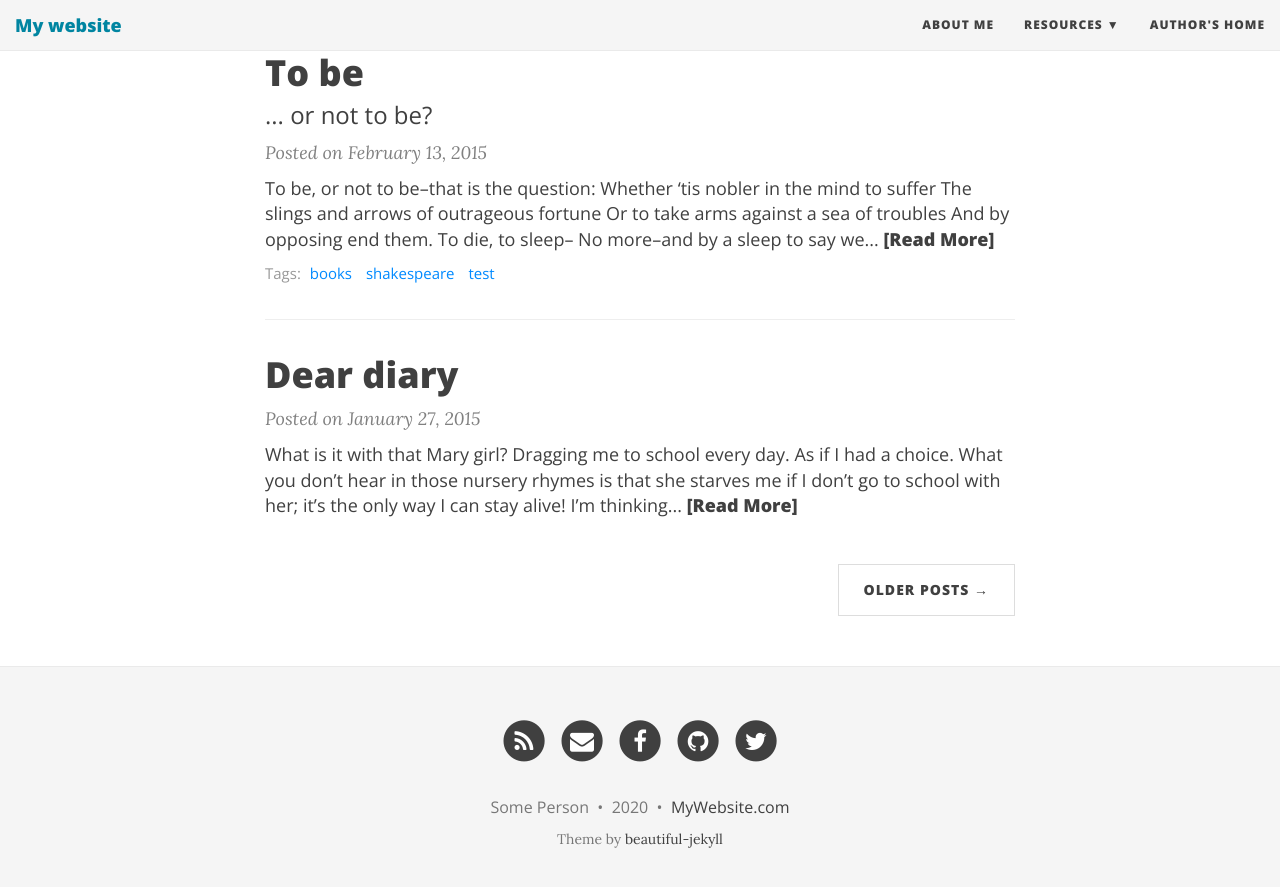
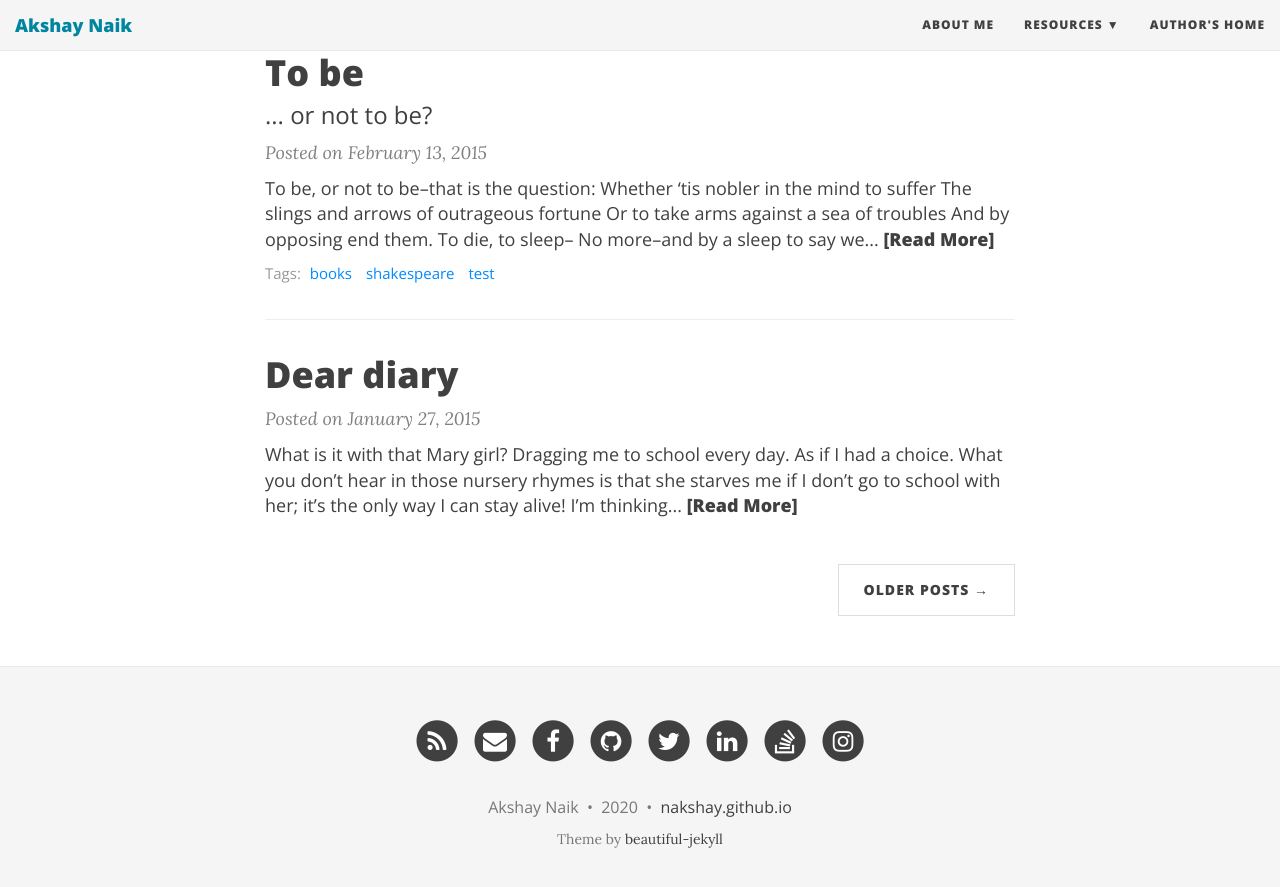
Before and after one commit to nakshay/nakshay.github.io, a Jekyll site: the page built from index.html, in a window 1280 px wide and 900 px high, scrolled down 1098 px. Shown: the top 887 px of the window. Built offline with Jekyll 4.4.1, drawn with Linux system fonts in a browser that asks for light colours; nearby versions of some CDN libraries; the list of posts is cut into pages by our own code.

Commit message:
Update _config.yml

```diff
--- a/_config.yml
+++ b/_config.yml
@@ -1,10 +1,10 @@
 # --- General options --- #
 
 # Name of website
-title: My website
+title: Akshay Naik
 
 # Short description of your site
-description: A virtual proof that I'm awesome
+description: Personal website of Akshay Naik.
 
 # --- Local development options ---
 # If your website is hosted locally rather than on GitHub, then you need to uncomment the next two parameters to set the url and baseurl
@@ -60,7 +60,7 @@ footer-link-col: "#404040"
 # Change all these values or delete the ones you don't want.
 # Important: you must keep the "name" parameter, everything else you can remove
 author:
-  name: Some Person
+  name: Akshay Naik
 
 # Select your active Social Network Links.
 # Uncomment the links you want to show in the footer and add your information to each link.
@@ -68,16 +68,16 @@ author:
 # If you want to add a new link that isn't here, you'll need to also edit the file _data/SocialNetworks.yml
 social-network-links:
   rss: true
-  email: "someone@example.com"
-  facebook: deanattali
-  github: daattali
-  twitter: daattali
+  email: "inbox.akshaynaik@gmail.com"
+  facebook: akshay.naik.92505956
+  github: nakshay
+  twitter: _akshaynaik
 #  reddit: yourname
-#  linkedin: daattali
+  linkedin: in/akshay-naik-528a6b92
 #  xing: yourname
-#  stackoverflow: "3943160/daattali"
+  stackoverflow: "8407160/akshay-naik"
 #  snapchat: deanat78
-#  instagram: deanat78
+  instagram: _akshaynaik
 #  youtube: user/deanat78
 #  spotify: yourname
 #  telephone: +14159998888
@@ -93,7 +93,7 @@ share-links-active:
 
 # How to display the link to the website in the footer
 # Remove this if you don't want a link in the footer
-url-pretty: "MyWebsite.com"  # eg. "deanattali.com/beautiful-jekyll"
+url-pretty: "nakshay.github.io"  # eg. "deanattali.com/beautiful-jekyll"
 
 # --- Web Statistics Section --- #
 
```
